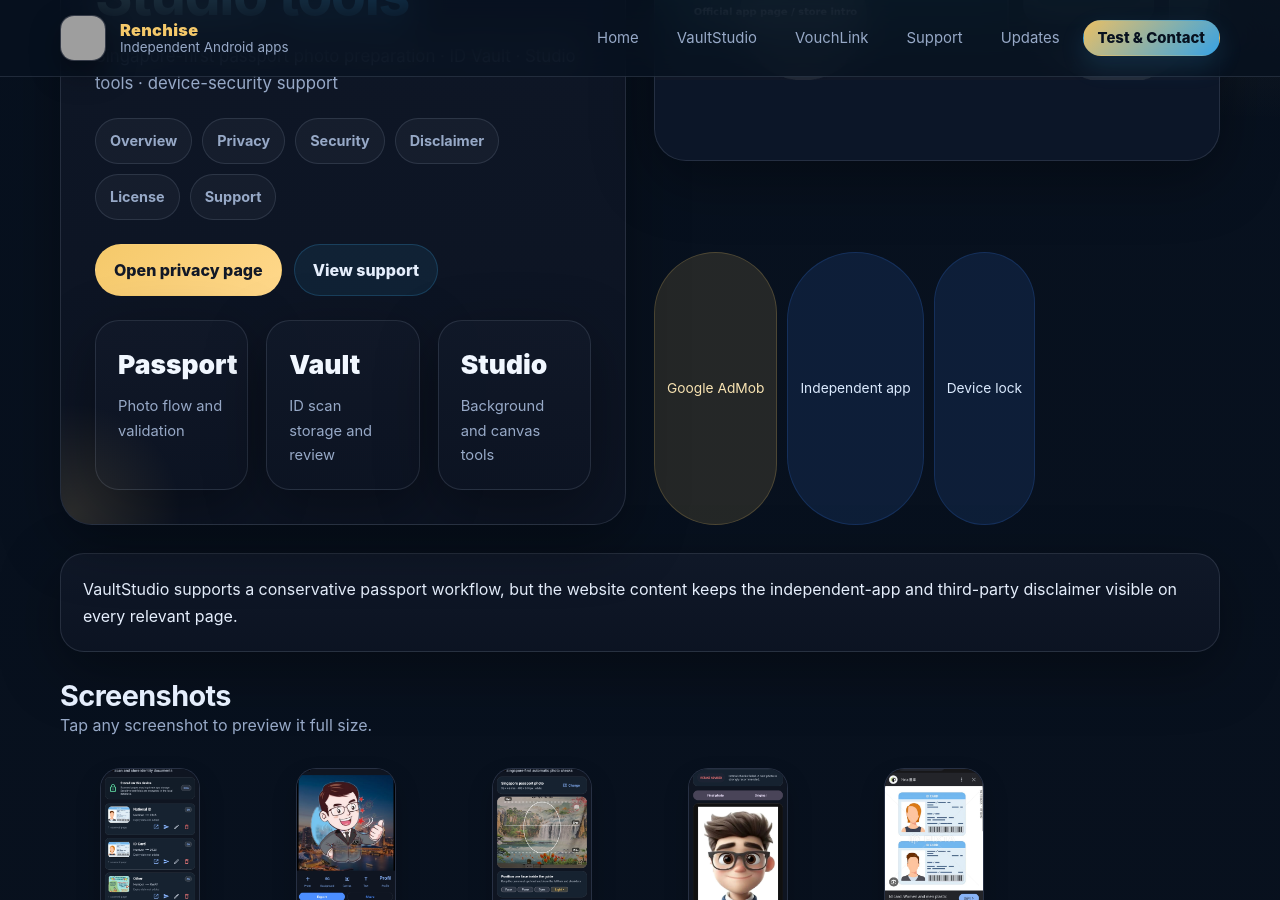
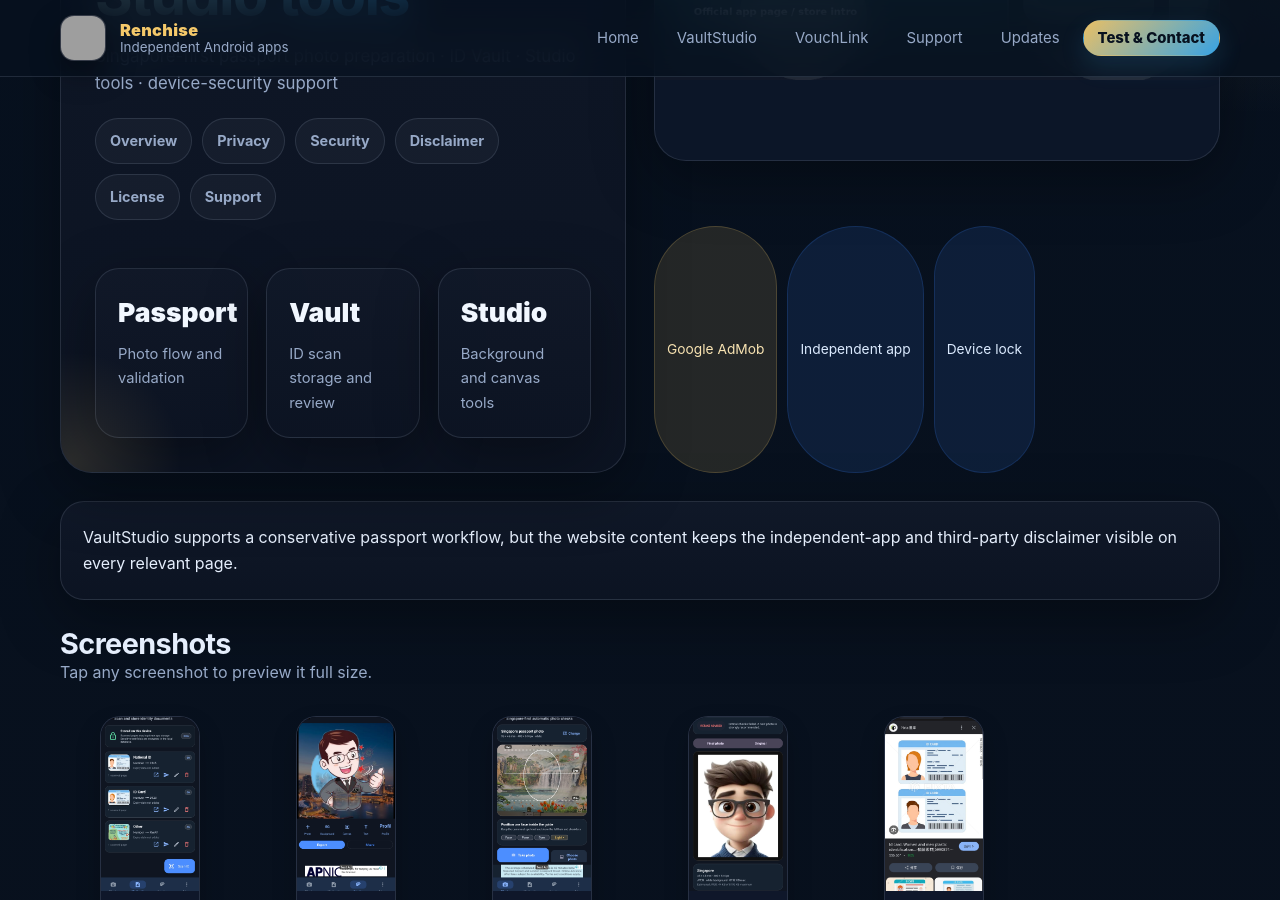
Before and after one commit to renchise/renchise.github.io, a Jekyll site: the page built from vaultstudio/index.html, in a window 1280 px wide and 900 px high, scrolled down 434 px. Built offline with Jekyll 4.4.1, drawn with Linux system fonts in a browser that asks for light colours; grey boxes are pictures that could not be loaded.

Commit message:
Update index.html

```diff
--- a/vaultstudio/index.html
+++ b/vaultstudio/index.html
@@ -7,10 +7,7 @@
 tagline: "Singapore-first passport photo preparation · ID Vault · Studio tools · device-security support"
 app_logo: "/assets/images/vaultstudio/ic_launcher-playstore.png"
 feature_image: "/assets/images/vaultstudio/feature.jpg"
-primary_cta_text: "Open privacy page"
-primary_cta_link: "/vaultstudio/privacy.html"
-secondary_cta_text: "View support"
-secondary_cta_link: "/vaultstudio/support.html"
+
 nav_links:
   - label: "Overview"
     url: "/vaultstudio/"
```
